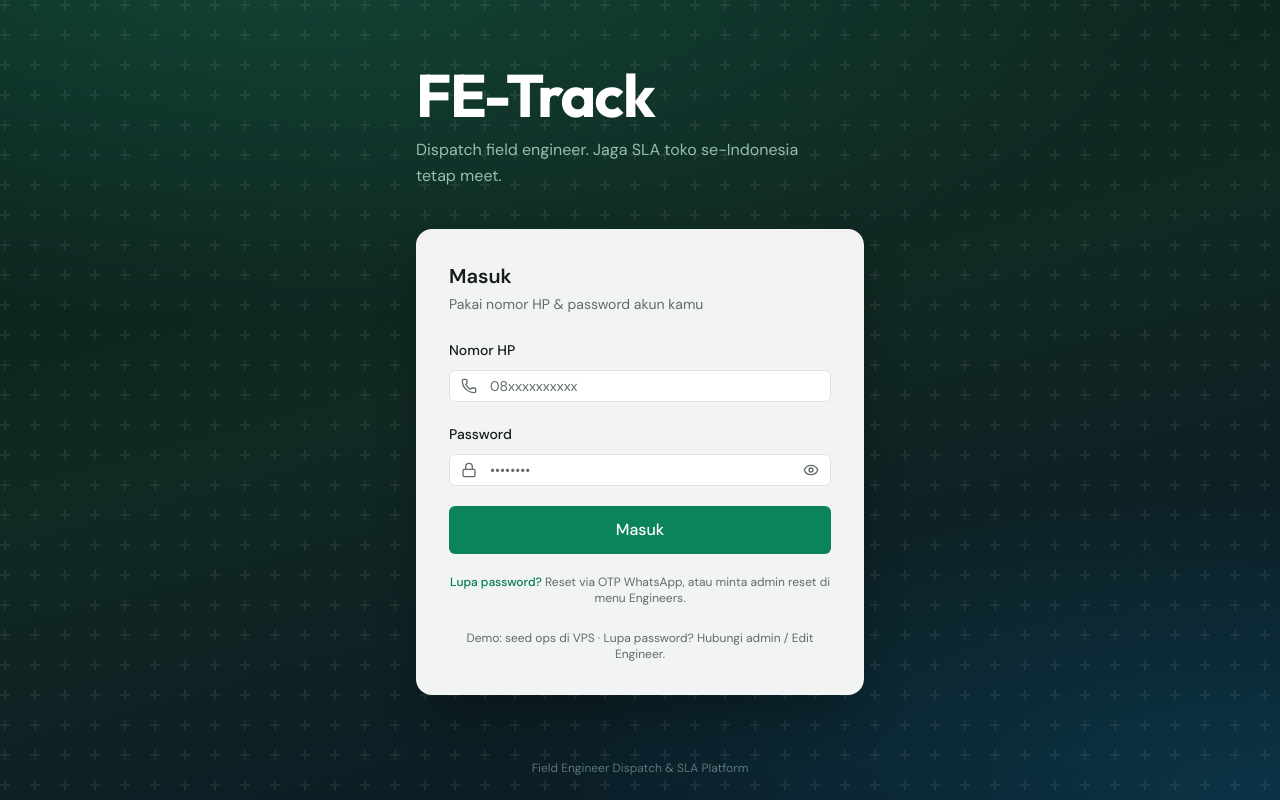
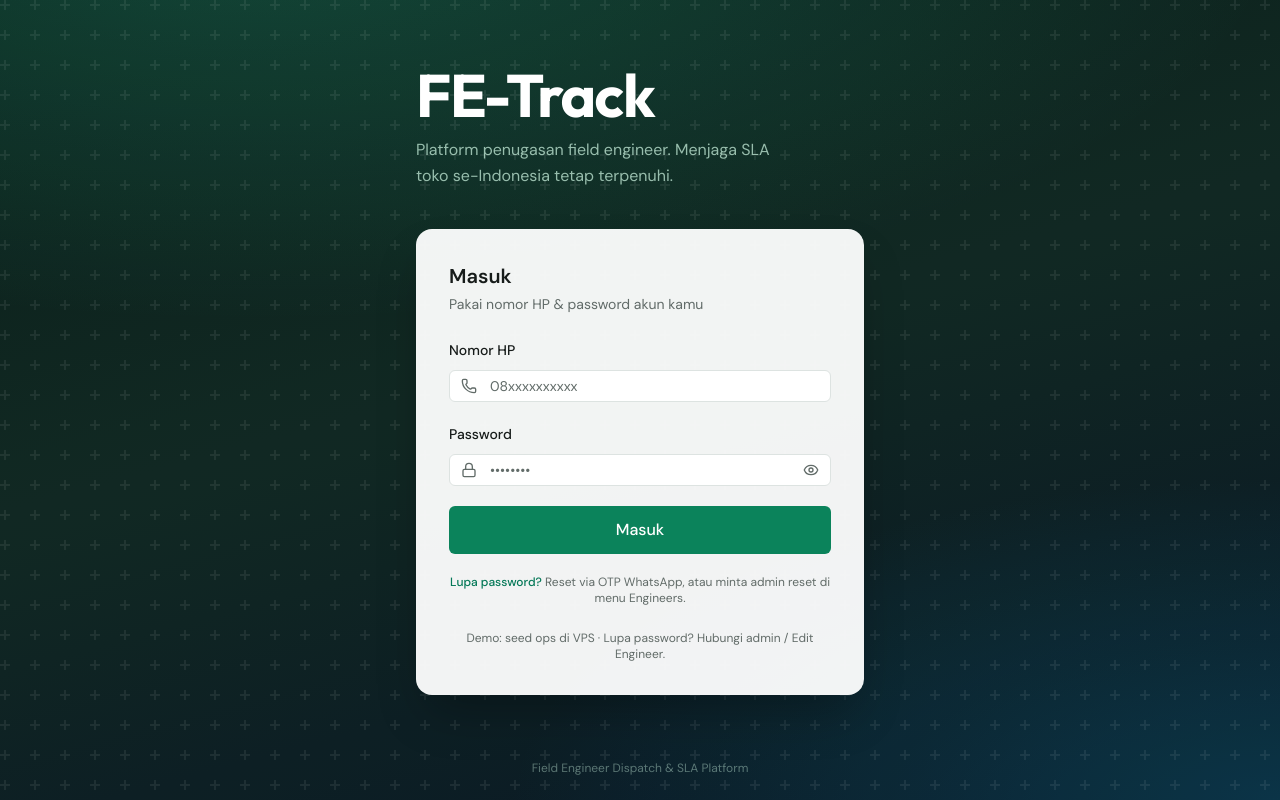
Before and after one commit to bionte4/femanager, a Next.js app: page /login in a window 1280 px wide. Built offline with nearby package versions, Linux system fonts and the light colour scheme; no server answers.

Commit message:
Polish login tagline to professional Indonesian wording.
Co-authored-by: Cursor <cursoragent@cursor.com>

```diff
--- a/app/login/page.tsx
+++ b/app/login/page.tsx
@@ -5,7 +5,8 @@ import { LoginForm } from "@/components/auth/login-form";
 
 export const metadata = {
   title: "Login | FE-Track",
-  description: "Masuk ke FE-Track Field Engineer Dispatch",
+  description:
+    "Platform penugasan field engineer untuk menjaga SLA toko se-Indonesia",
 };
 
 export default async function LoginPage() {
@@ -45,7 +46,8 @@ export default async function LoginPage() {
               FE-Track
             </p>
             <p className="mt-3 max-w-sm text-base leading-relaxed text-emerald-100/70">
-              Dispatch field engineer. Jaga SLA toko se-Indonesia tetap meet.
+              Platform penugasan field engineer. Menjaga SLA toko se-Indonesia
+              tetap terpenuhi.
             </p>
           </div>
 
```
